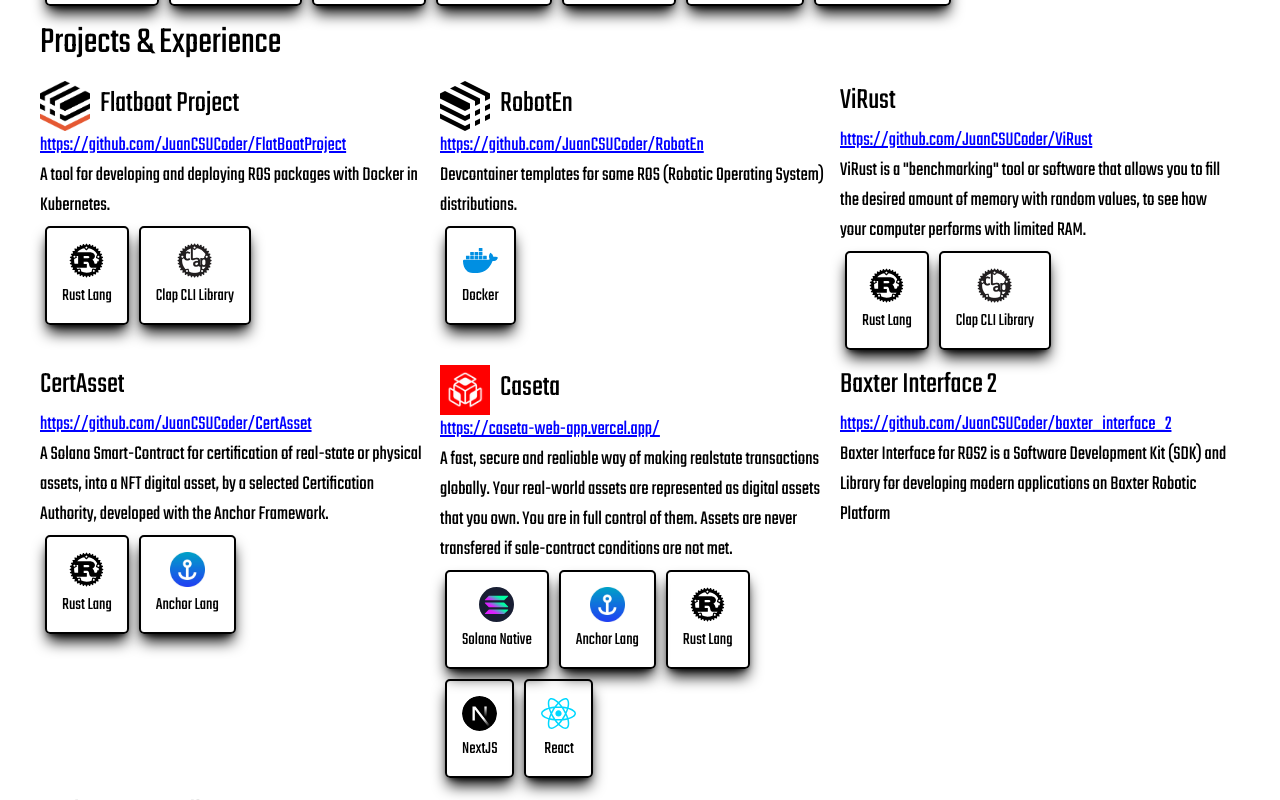
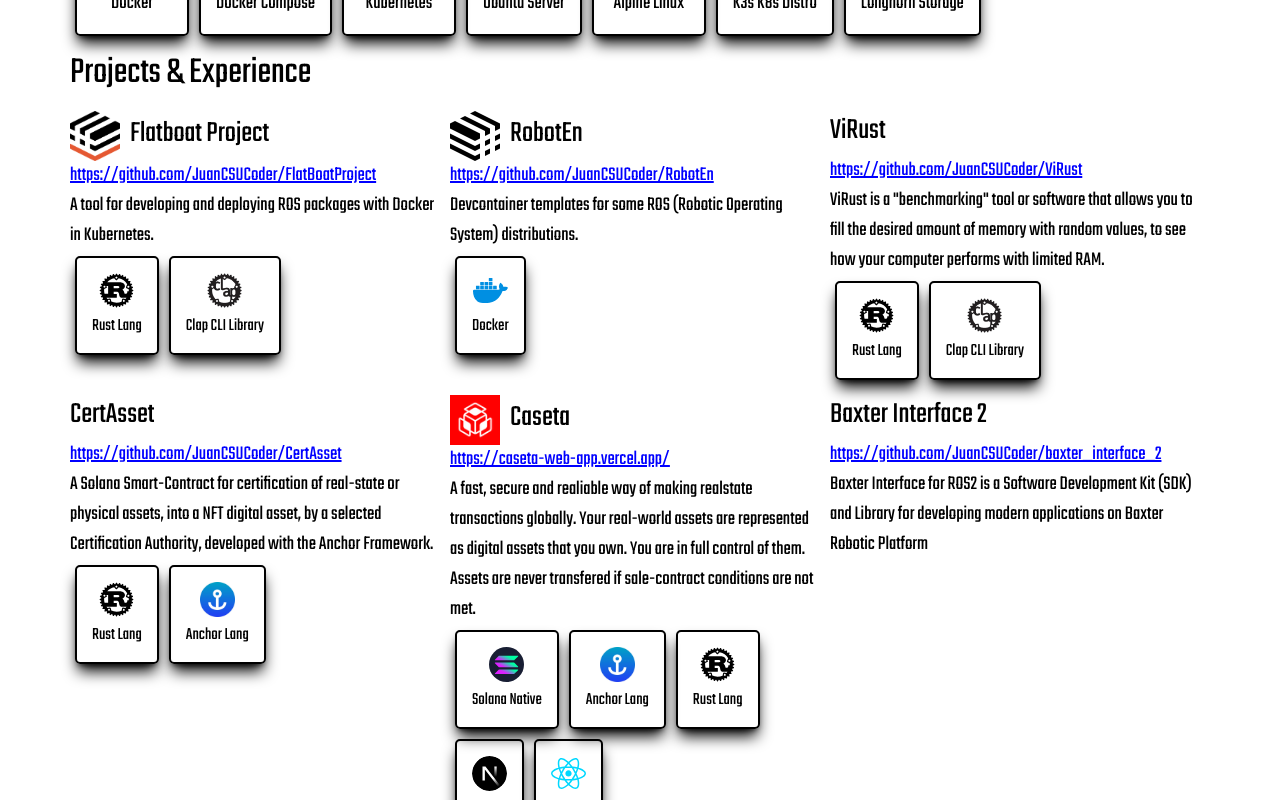
Before and after one commit to JuanCSUCoder/juancsucoder-cv, a Next.js app: page / in a window 1280 px wide. Shown: the part 1240-2040 px from the top of the page. Built offline with nearby package versions, Linux system fonts and the light colour scheme.

Commit message:
Fixes: Link Overflow

```diff
--- a/app/components/basic/ExternalLink.tsx
+++ b/app/components/basic/ExternalLink.tsx
@@ -5,6 +5,6 @@ export default function ExternalLink({ children, href }: {
   href: string
 }) {
   return (
-    <a href={href} target="_blank" className="underline">{children}</a>
+    <a href={href} target="_blank" className="underline w-full block overflow-clip">{children}</a>
   )
 }
--- a/app/page.tsx
+++ b/app/page.tsx
@@ -10,7 +10,7 @@ import Education from "./ui/Education";
 
 export default function Home() {
   return (
-    <main className="p-8">
+    <main className="p-8 sm:p-10 lg:p-14">
       <Profile />
       <Stacks />
       <Projects />
```
Also changed, not shown: public/images/my-pic.jpg (added).
